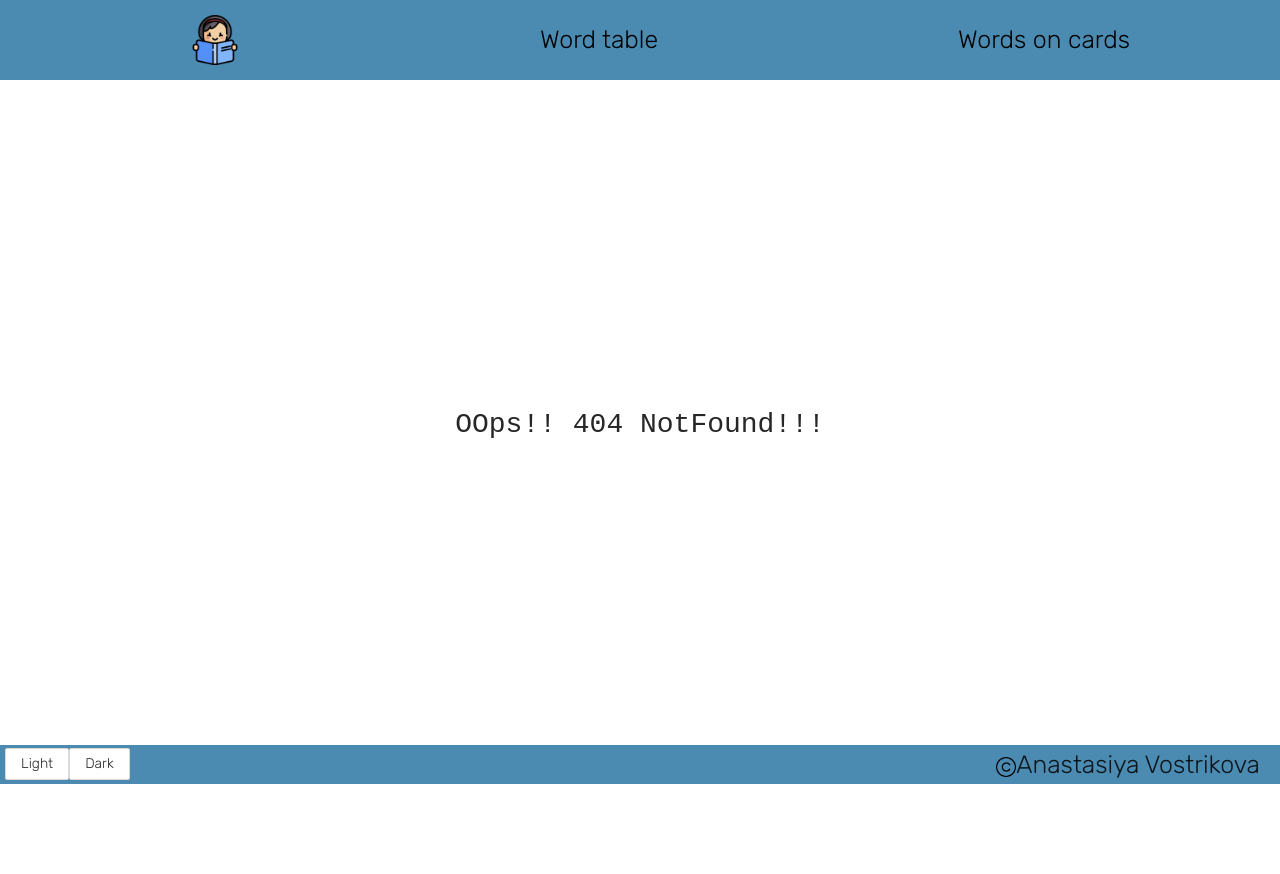
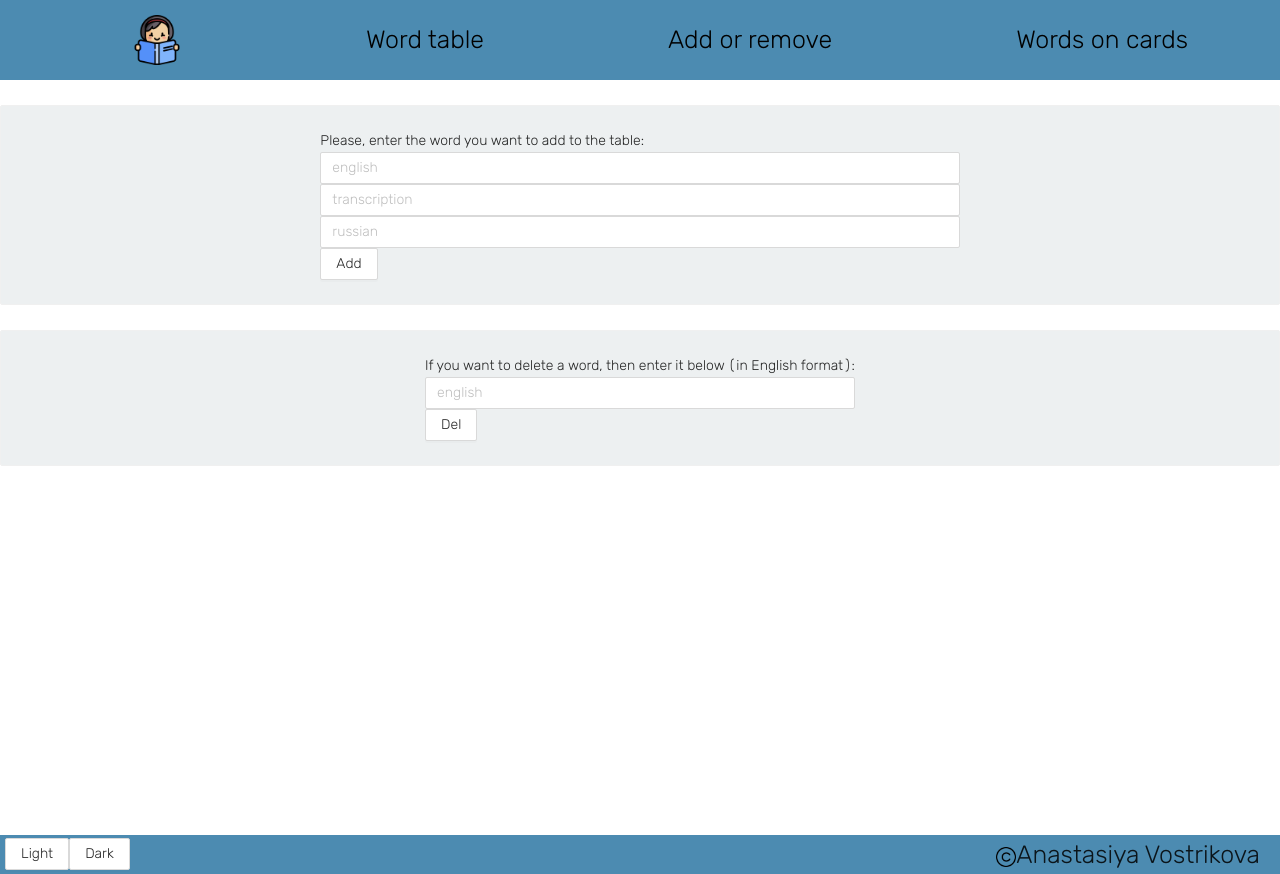
Before and after one commit to AnastasiyaMAV/words_on_cards_project, a React (Create React App) app: page /addDelWord in a window 1280 px wide. Before the commit this address had no page. Before the commit the page ends 800 px from the top, so only its background shows below. Built offline with nearby package versions, Linux system fonts and the light colour scheme.

Commit message:
Добавила компонент Add and Remove

```diff
--- a/src/App.css
+++ b/src/App.css
@@ -4,7 +4,7 @@
   font-size: 12px;
 }
 
-.container {
+.containerApp {
   font-family:'Rubik-Light', 'Arial Narrow', Arial, sans-serif;
   margin: 0 auto;
   background-color: var(--color-background);
@@ -15,3 +15,7 @@
   display: flex;
   justify-content: center;
 }
+
+html, body {
+  height: 100%;
+}
--- /dev/null
+++ b/src/components/AddDelWord.jsx
@@ -0,0 +1,74 @@
+import { Card, Input, Button, Modal } from 'antd';
+import React, { useState, useEffect, useContext } from 'react';
+
+export default function AddDelWord() {
+  const [english, setEnglish] = useState('');
+  const [transcription, setTranscription] = useState('');
+  const [russian, setRussian] = useState('');
+  const [delWord, setDelWord] = useState('');
+  useEffect(() => {
+
+  }, []);
+
+  const handleChangeEnglish = (e) => {
+
+  };
+
+  const handleChangeTranscription = (e) => {
+
+  };
+
+  const handleChangeRussian = (e) => {
+
+  };
+
+  const addWord = () => {
+
+  }
+
+  const handleChangeDel = (e) => {
+
+  };
+
+  const removeWord = () => {
+
+  }
+
+    return(
+        <>
+        <div className='containerAddDel'>
+          <Card hoverable className='cardAdd'>
+            <div>Please, enter the word you want to add to the table:</div>
+
+            <Input placeholder="english" name="english"
+              onChange={handleChangeEnglish} value={english}/>
+            <Input placeholder="transcription" name="transcription"
+              onChange={handleChangeTranscription} value={transcription}/>
+            <Input placeholder="russian" name="russian"
+              onChange={handleChangeRussian} value={russian}/>
+
+            {/* <div className={
+              okAdd ? 'addOkVisible' : 'addOkInvisible'
+            }
+            >Word in the table! Congratulations!</div> */}
+
+            <Button  onClick={addWord}>Add</Button>
+          </Card>
+
+          <Card hoverable className='cardDel'>
+            <div>If you want to delete a word, then enter it below (in English format):</div>
+
+            <Input placeholder="english" name="delWord"
+              onChange={handleChangeDel} value={delWord}/>
+{/*
+            <div className={
+              okDel ? 'delOkVisible' : 'delOkInvisible'
+            }
+            >The word has been removed from the table! Congratulations!</div> */}
+
+            <Button onClick={removeWord}>Del</Button>
+          </Card>
+        </div>
+        </>
+    );
+}
--- a/src/components/ApplicationConstructor.jsx
+++ b/src/components/ApplicationConstructor.jsx
@@ -6,6 +6,7 @@ import EditableTable from './EditableTable';
 import CardWord from './CardWord';
 import Footer from './Footer';
 import NoMatchesFound from './NoMatchesFound';
+import AddDelWord from './AddDelWord';
 
 const originData = require('./JSON/originData.json');
 
@@ -29,12 +30,14 @@ function ApplicationConstructor() {
   }
 
   return (
-    <div className="container">
+    <div className="containerApp">
       <Router>
         <Routes>
           <Route path="/" element={<Header />}>
 
             <Route index element={<EditableTable />} />
+
+            <Route path="addDelWord" element={<AddDelWord />} />
 
             <Route path="game" element={
               <List
--- a/src/components/EditableTable.jsx
+++ b/src/components/EditableTable.jsx
@@ -147,6 +147,7 @@ function EditableTable() {
     };
   });
   return (
+    <div className='containerTable'>
       <Form form={form} component={false}>
         <Table
           components={{
@@ -163,6 +164,7 @@ function EditableTable() {
           }}
         />
       </Form>
+    </div>
   );
 };
 
--- a/src/components/Header.jsx
+++ b/src/components/Header.jsx
@@ -7,6 +7,7 @@ function Header() {
                 <NavLink to="/"><img src='./assets/images/logo.png' alt="logo" className="logoImg"
                     title="Urheberschaft: https://www.flaticon.com/ru/"/></NavLink>
                 <NavLink to="/" className="notActivLink" >Word table</NavLink>
+                <NavLink to="/addDelWord" className="notActivLink">Add or remove</NavLink>
                 <NavLink to="/game" className="notActivLink">Words on cards</NavLink>
             </ul>
             <Outlet />
--- a/src/components/styles/MainStyle.css
+++ b/src/components/styles/MainStyle.css
@@ -48,9 +48,6 @@
   justify-content: space-between;
   align-content: center;
   background-color: #4c8bb1;
-  position: -webkit-sticky;
-  position: sticky;
-  bottom: 0;
 }
 
 .btnTheme {
@@ -84,6 +81,12 @@ html[data-theme=light] {
   transition: background-color 200ms linear;
 }
 
+.containerTable {
+  margin-left: 50px;
+  margin-right: 50px;
+  min-height: calc(100vh - 70px);
+}
+
 .cardRussianhWordInitial {
   color: #edf0f1;
 }
@@ -96,6 +99,7 @@ html[data-theme=light] {
   display: flex;
   flex-direction: column;
   align-items: center;
+  min-height: calc(100vh - 70px);
 }
 
 .card {
@@ -243,4 +247,40 @@ html[data-theme=light] {
   50% {
     border-color: transparent;
   }
+}
+.containerAddDel {
+  min-height: calc(100vh - 70px);
+}
+
+.cardAdd {
+  display: flex;
+  flex-direction: column;
+  align-items: center;
+  justify-content: center;
+  background-color: #edf0f1;
+}
+
+.addOkInvisible {
+  color: #edf0f1;
+}
+
+.addOkVisible {
+  color: #000000;
+}
+
+.cardDel {
+  display: flex;
+  flex-direction: column;
+  align-items: center;
+  justify-content: center;
+  background-color: #edf0f1;
+  margin-top: 25px;
+}
+
+.delOkVisible {
+  color: #000000;
+}
+
+.delOkInvisible {
+  color: #edf0f1;
 }/*# sourceMappingURL=MainStyle.css.map */
--- a/src/components/styles/MainStyle.scss
+++ b/src/components/styles/MainStyle.scss
@@ -5,3 +5,4 @@
 @import './_EditableTable.scss';
 @import './_CardWord.scss';
 @import './_NoMatchesFound.scss';
+@import './_AddDelWord.scss';
--- /dev/null
+++ b/src/components/styles/_AddDelWord.scss
@@ -0,0 +1,36 @@
+.containerAddDel{
+    min-height: calc(100vh - 70px);
+}
+
+.cardAdd{
+    display: flex;
+    flex-direction: column;
+    align-items: center;
+    justify-content: center;
+    background-color: $colorCardRussianhWordInitial;
+}
+
+.addOkInvisible{
+    color: $colorCardRussianhWordInitial;
+}
+
+.addOkVisible{
+    color: $colorCardRussianhWordReverse;
+}
+
+.cardDel {
+    display: flex;
+    flex-direction: column;
+    align-items: center;
+    justify-content: center;
+    background-color: $colorCardRussianhWordInitial;
+    margin-top: 25px;
+}
+
+.delOkVisible{
+    color: $colorCardRussianhWordReverse;
+}
+
+.delOkInvisible{
+    color: $colorCardRussianhWordInitial;
+}
--- a/src/components/styles/_CardWord.scss
+++ b/src/components/styles/_CardWord.scss
@@ -10,6 +10,7 @@
     display: flex;
     flex-direction: column;
     align-items: center;
+    min-height: calc(100vh - 70px);
 }
 
 .card {
--- a/src/components/styles/_EditableTable.scss
+++ b/src/components/styles/_EditableTable.scss
@@ -5,3 +5,9 @@
     background-color: var(--color-background);
     transition:  background-color 200ms linear;
 }
+
+.containerTable{
+    margin-left: 50px;
+    margin-right: 50px;
+    min-height: calc(100vh - 70px);
+}
--- a/src/components/styles/_Footer.scss
+++ b/src/components/styles/_Footer.scss
@@ -3,8 +3,6 @@
     justify-content: space-between;
     align-content: center;
     background-color: $colorHeaderFooterBg;
-    position: sticky;
-    bottom: 0;
 }
 
 .btnTheme{
```
Lines whose indentation alone changed are shown as unchanged.
